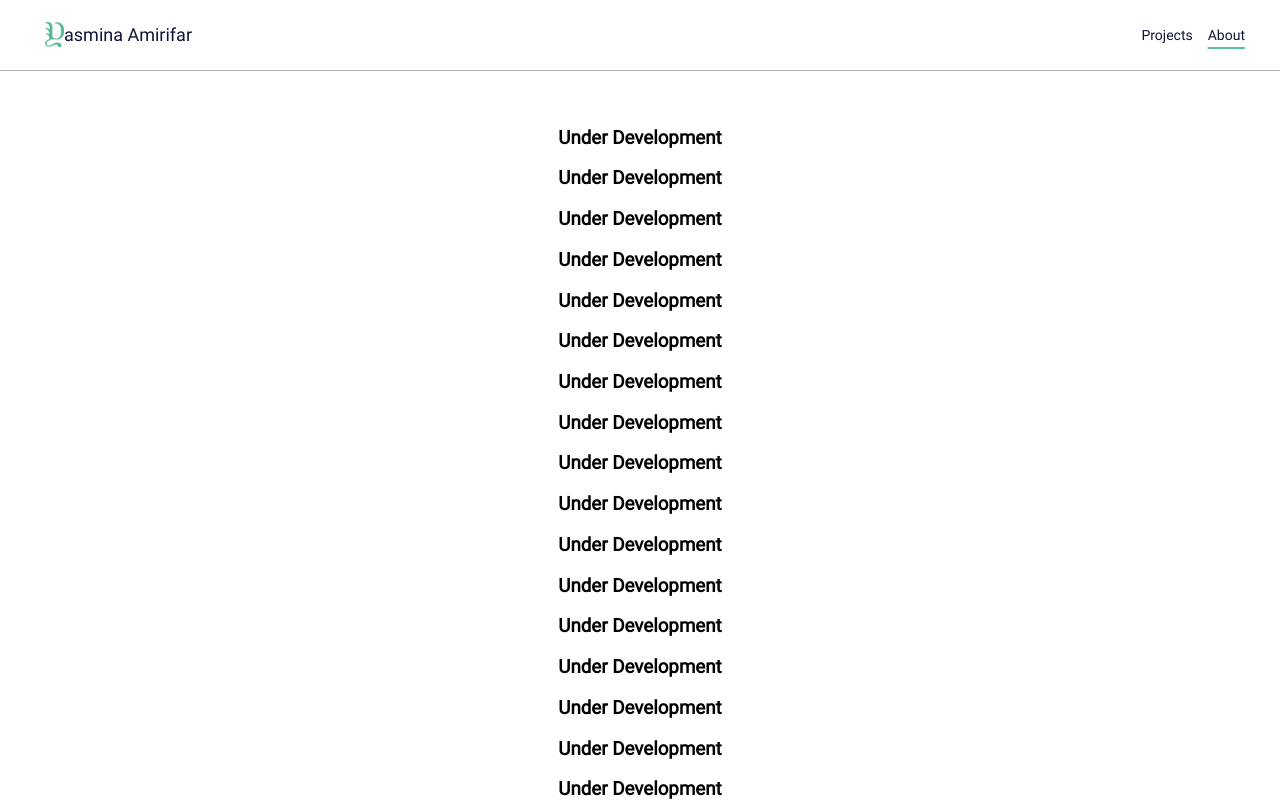
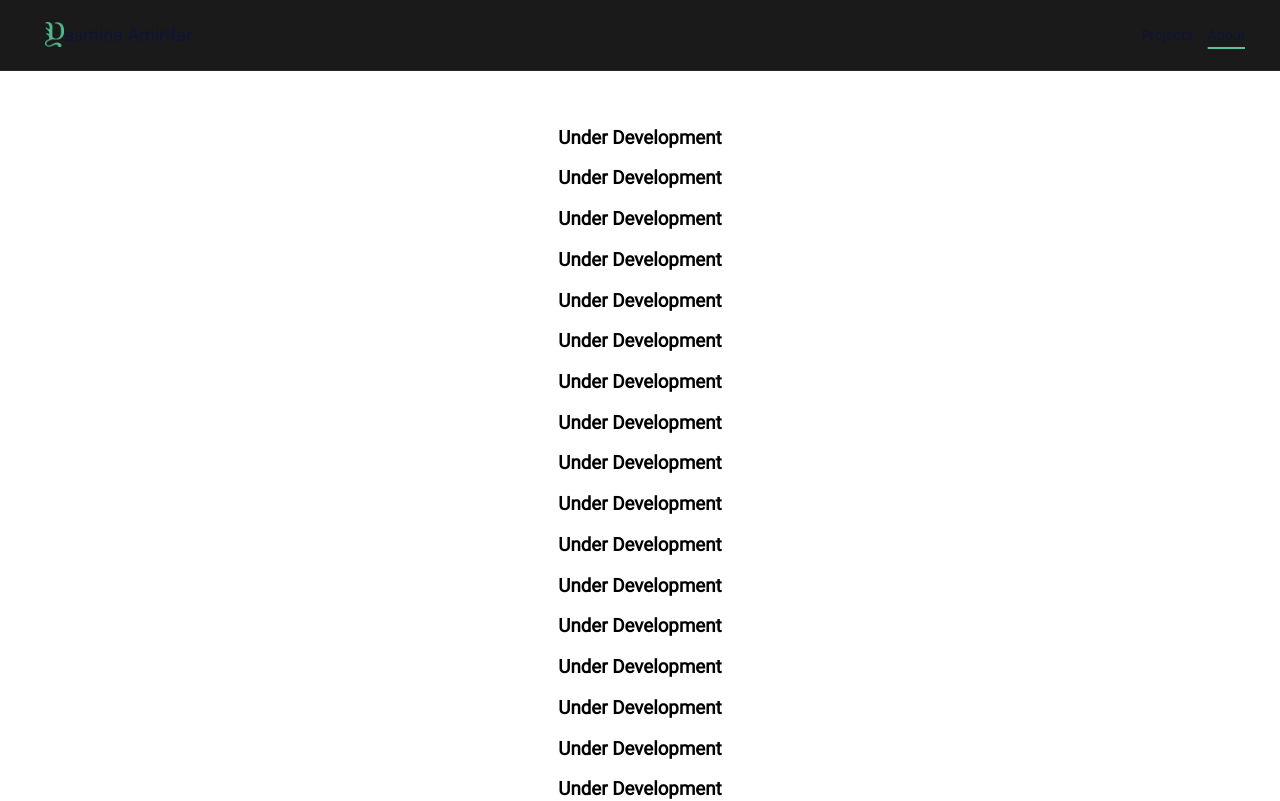
Before and after one commit to Yasminaa77/portfolio2023, a Vue app: page /About in a window 1280 px wide. Shown: the top 801 px of the page. Built offline with nearby package versions, Linux system fonts and the light colour scheme.

Commit message:
backdrop nav

```diff
--- a/src/components/Navbar.vue
+++ b/src/components/Navbar.vue
@@ -80,7 +80,8 @@ export default {
   top: 0;
 
   /*mask-image: linear-gradient(to bottom,black 10%,transparent 80%);*/
-  backdrop-filter: blur(4px);
+  backdrop-filter: invert(90%);
+  /*backdrop-filter: blur(4px);*/
   border-bottom: 0.4mm solid rgba(57,53,61,0.4);
 
 }
--- a/src/views/Projects.vue
+++ b/src/views/Projects.vue
@@ -57,7 +57,6 @@ export default {
 
 body{
   margin: 0;
-
 
 
   background-color: #ffffff;
```
